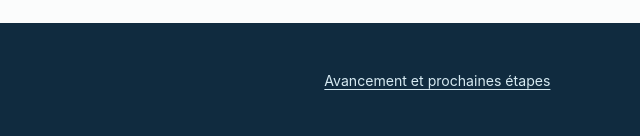
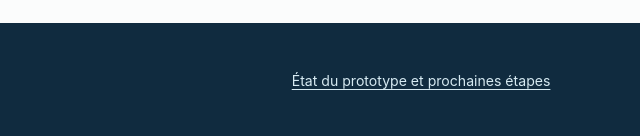
Before and after one commit to Tuzilucas/Citoyen, a plain HTML site: page index.html in a window 1280 px wide. Shown: the part 4961-5097 px from the top of the page, 640-1280 px from the left. Drawn offline with Linux system fonts and the light colour scheme.

Commit message:
fix: keep prototype status link within the homepage

```diff
--- a/index.html
+++ b/index.html
@@ -184,7 +184,7 @@
   </main>
   <footer class="site-footer">
     <div><strong>Observatoire citoyen des finances publiques</strong><p>Gratuit · Sources officielles · Données brutes et calculs traçables.</p></div>
-    <a href="avancement.html">Avancement et prochaines étapes</a>
+    <a href="#limites">État du prototype et prochaines étapes</a>
   </footer>
 </body>
 </html>
```
